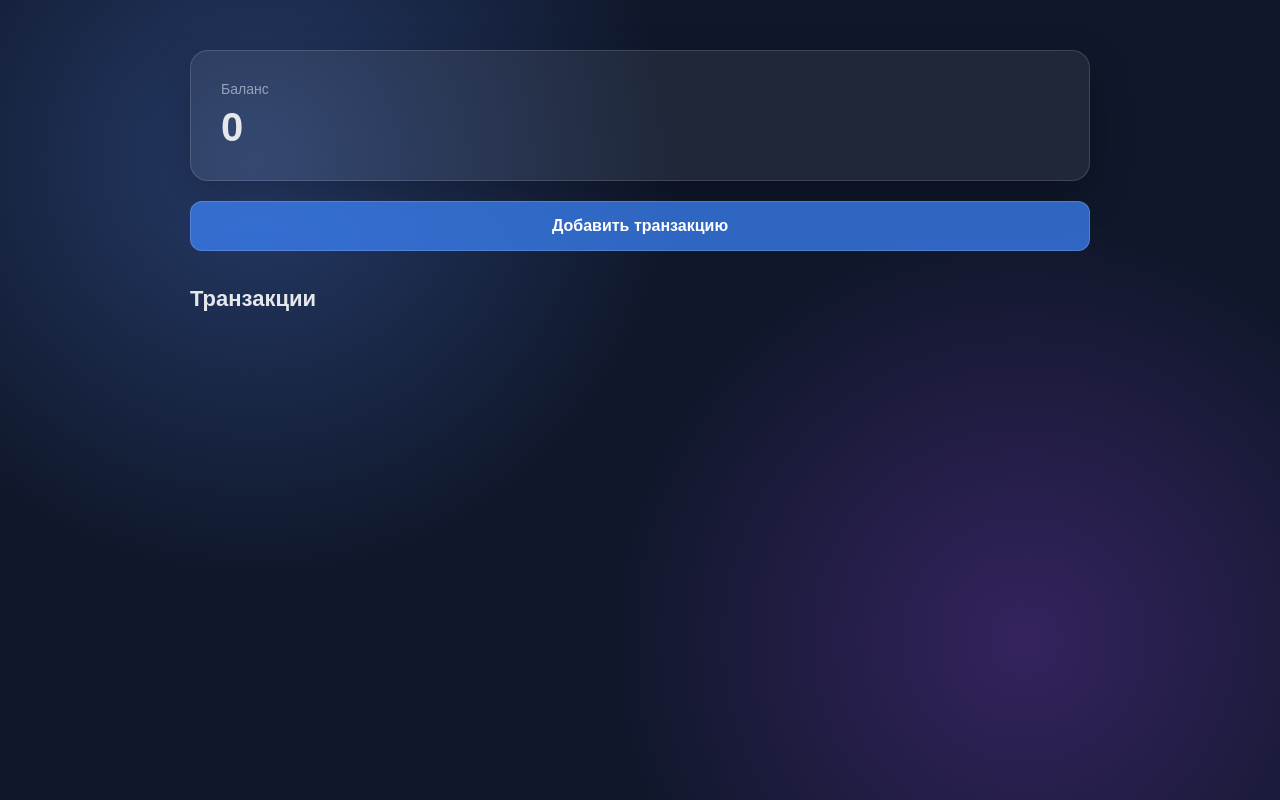
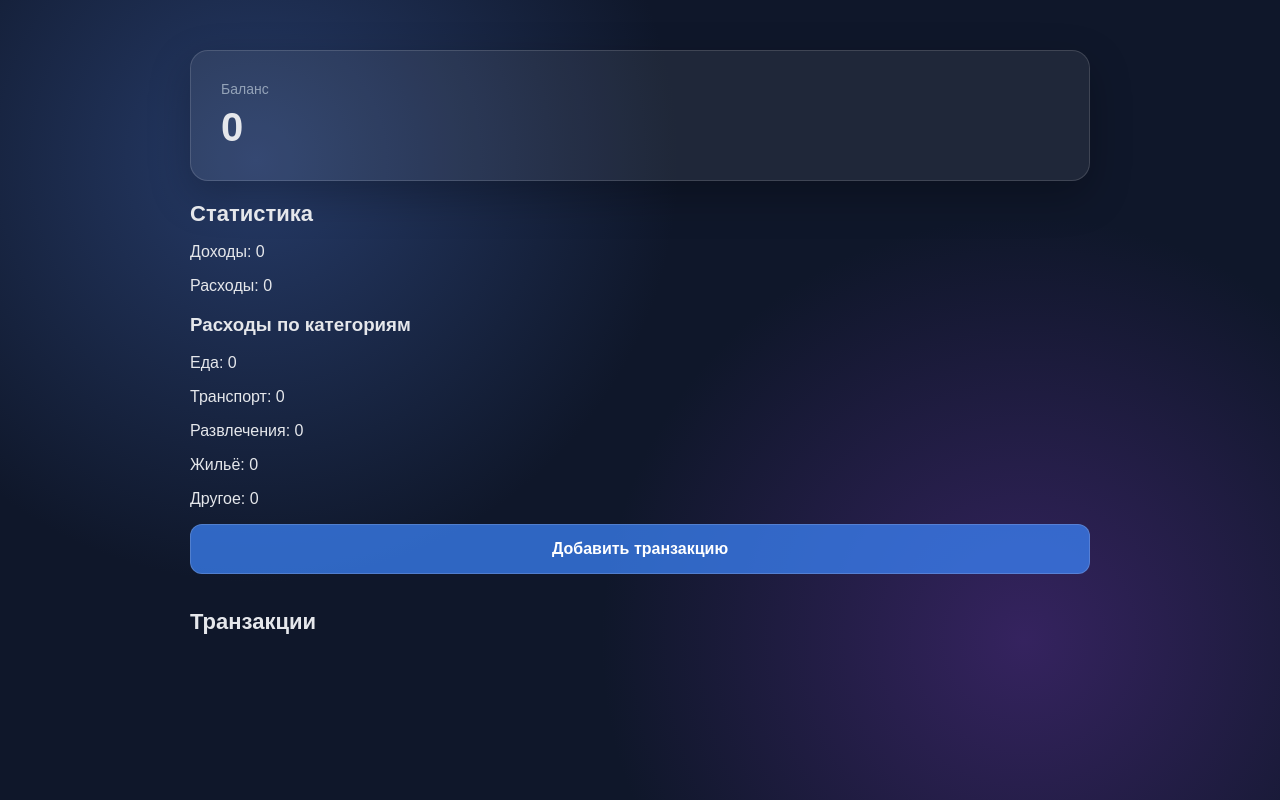
Before and after one commit to Colavor/finance-tracker, a website built with Vite: page index.html in a window 1280 px wide. Built offline with nearby package versions, Linux system fonts and the light colour scheme.

Commit message:
add statictics

```diff
--- a/index.html
+++ b/index.html
@@ -12,7 +12,20 @@
         <p>Баланс</p>
         <span id="balance-counter">0</span>
       </section>
+      <section id="statistics">
+        <h2>Статистика</h2>
 
+        <p>Доходы: <span id="total-income">0</span></p>
+        <p>Расходы: <span id="total-expenses">0</span></p>
+
+        <h3>Расходы по категориям</h3>
+
+        <p>Еда: <span id="category-food">0</span></p>
+        <p>Транспорт: <span id="category-transport">0</span></p>
+        <p>Развлечения: <span id="category-entertainment">0</span></p>
+        <p>Жильё: <span id="category-housing">0</span></p>
+        <p>Другое: <span id="category-other">0</span></p>
+      </section>
       <button type="button" id="addTransactionButton">
         Добавить транзакцию
       </button>
--- a/src/main.ts
+++ b/src/main.ts
@@ -6,6 +6,8 @@ import {
   calculateBalance,
   getTransactions,
   updateTransaction,
+  calculateTotal,
+  calculateExpensesByCategory,
 } from "./transactions";
 
 import {
@@ -15,6 +17,7 @@ import {
   closeModal,
   updateBalance,
   updateTransactionElement,
+  updateStatistics,
 } from "./ui";
 
 import type { Transaction } from "./types";
@@ -47,8 +50,17 @@ function refreshBalance(): void {
   updateBalance(calculateBalance());
 }
 
+function refreshStatistics(): void {
+  updateStatistics(
+    calculateTotal("income"),
+    calculateTotal("expense"),
+    calculateExpensesByCategory(),
+  );
+}
+
 const transactionsChanged = new Signal();
 transactionsChanged.subscribe(() => refreshBalance());
+transactionsChanged.subscribe(() => refreshStatistics());
 
 function handleTransactionSubmit(event: SubmitEvent): void {
   event.preventDefault();
@@ -189,3 +201,4 @@ transactionsList.addEventListener("click", handleTransactionClick);
 
 getTransactions().forEach(addTransactionElement);
 refreshBalance();
+refreshStatistics();
--- a/src/transactions.ts
+++ b/src/transactions.ts
@@ -45,3 +45,33 @@ export function updateTransaction(
   Object.assign(transaction, data);
   saveTransactions(transactions);
 }
+
+//f for statistics
+export function calculateTotal(type: Transaction["type"]): number {
+  return transactions.reduce(
+    (acc, transaction) =>
+      transaction.type === type ? acc + transaction.amount : acc,
+    0,
+  );
+}
+
+export function calculateExpensesByCategory(): Record<
+  Transaction["category"],
+  number
+> {
+  return transactions.reduce(
+    (acc, transaction) => {
+      if (transaction.type === "expense") {
+        acc[transaction.category] += transaction.amount;
+      }
+      return acc;
+    },
+    {
+      food: 0,
+      transport: 0,
+      entertainment: 0,
+      housing: 0,
+      other: 0,
+    },
+  );
+}
--- a/src/ui.ts
+++ b/src/ui.ts
@@ -117,3 +117,27 @@ export function updateTransactionElement(transaction: Transaction): void {
 
   element.replaceWith(newElement);
 }
+
+export function updateStatistics(
+  income: number,
+  expenses: number,
+  expensesByCategory: Record<Transaction["category"], number>,
+): void {
+  const totalIncome = getElement<HTMLSpanElement>("#total-income");
+  const totalExpenses = getElement<HTMLSpanElement>("#total-expenses");
+
+  const food = getElement<HTMLSpanElement>("#category-food");
+  const transport = getElement<HTMLSpanElement>("#category-transport");
+  const entertainment = getElement<HTMLSpanElement>("#category-entertainment");
+  const housing = getElement<HTMLSpanElement>("#category-housing");
+  const other = getElement<HTMLSpanElement>("#category-other");
+
+  totalIncome.textContent = String(income);
+  totalExpenses.textContent = String(expenses);
+
+  food.textContent = String(expensesByCategory.food);
+  transport.textContent = String(expensesByCategory.transport);
+  entertainment.textContent = String(expensesByCategory.entertainment);
+  housing.textContent = String(expensesByCategory.housing);
+  other.textContent = String(expensesByCategory.other);
+}
--- a/src/utils.ts
+++ b/src/utils.ts
@@ -1,5 +1,3 @@
-import type { Transaction } from "./types";
-
 export function getElement<T extends HTMLElement>(selector: string): T {
   const element = document.querySelector<T>(selector);
 
```
